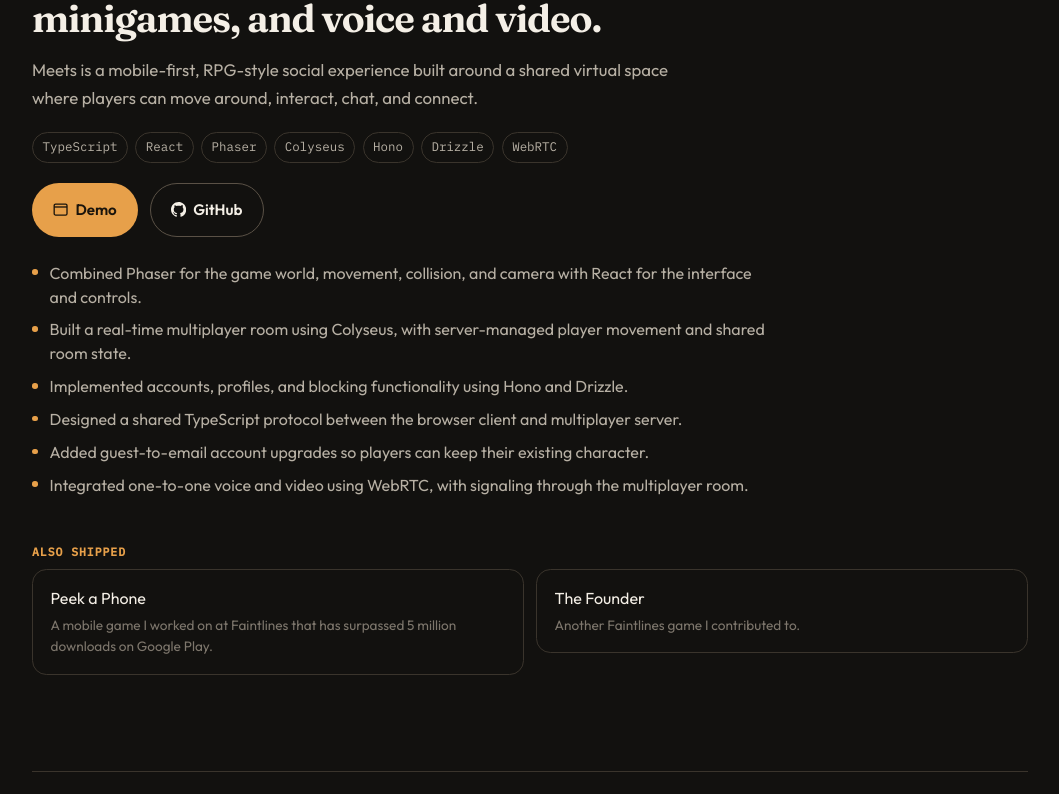
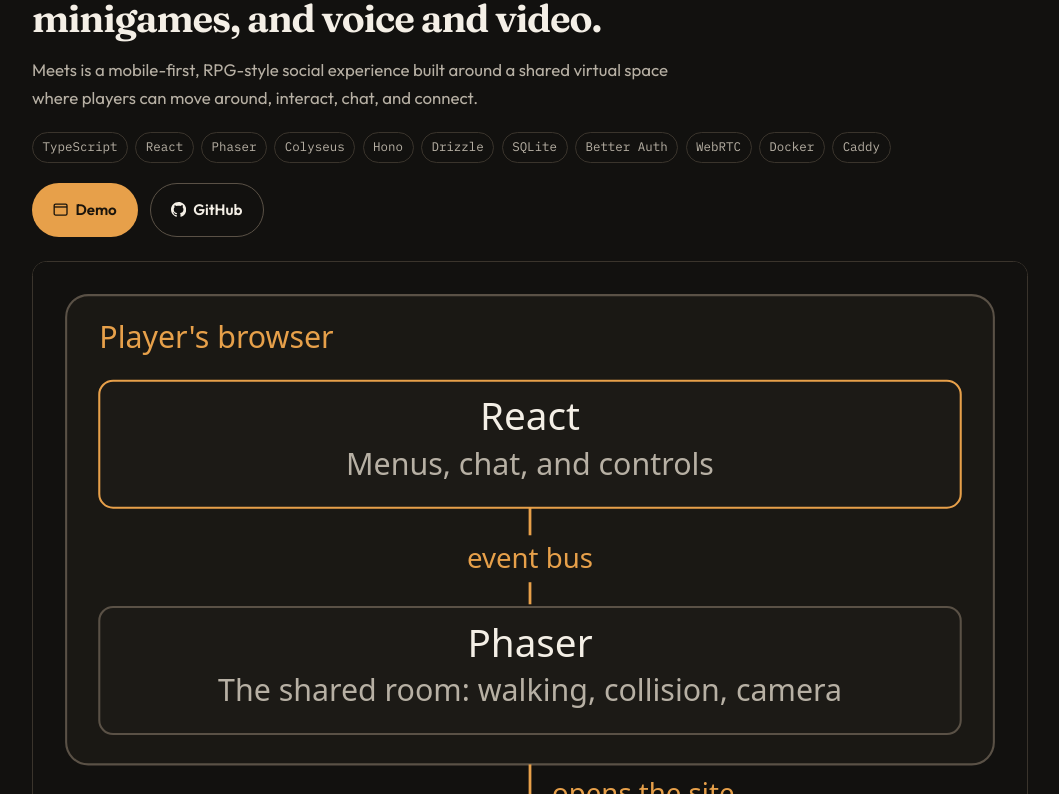
Before and after one commit to YChalfari/portfolio2, a React (Vite) app: page / in a window 1280 px wide. Shown: the part 5146-5940 px from the top of the page, without its empty margins (180-1239 px from the left). Built offline with nearby package versions, Linux system fonts and the light colour scheme; a web font is replaced by a local one.

Commit message:
meets update and diagram

```diff
--- a/src/components/Projects/ProjectGallery.css
+++ b/src/components/Projects/ProjectGallery.css
@@ -22,6 +22,22 @@
 
 .gallery-main:hover .gallery-main-image {
   transform: scale(1.05);
+}
+
+.gallery-main:has(.gallery-image-contain) {
+  aspect-ratio: auto;
+  height: auto;
+}
+
+.gallery-image-contain {
+  width: 100%;
+  height: auto;
+  object-fit: contain;
+  background: #12110f;
+}
+
+.gallery-main:hover .gallery-image-contain {
+  transform: none;
 }
 
 .gallery-main-video {
--- a/src/components/Projects/ProjectGallery.jsx
+++ b/src/components/Projects/ProjectGallery.jsx
@@ -15,6 +15,7 @@
     captions: item.captions,
     caption: item.caption,
     alt: item.alt || `Image ${index + 1}`,
+    fit: item.fit,
   };
 }
 
@@ -80,7 +81,7 @@
       <img
         src={item.src}
         alt={item.alt || projectTitle}
-        className={inModal ? 'gallery-modal-image' : 'gallery-main-image'}
+        className={`${inModal ? 'gallery-modal-image' : 'gallery-main-image'}${item.fit === 'contain' ? ' gallery-image-contain' : ''}`}
       />
     );
   };
--- a/src/data/projects.js
+++ b/src/data/projects.js
@@ -71,21 +71,32 @@
     title: 'Meets',
     summary: 'A multiplayer social game with chat, minigames, and voice and video.',
     description: 'Meets is a mobile-first, RPG-style social experience built around a shared virtual space where players can move around, interact, chat, and connect.',
-    tech: ['TypeScript', 'React', 'Phaser', 'Colyseus', 'Hono', 'Drizzle', 'WebRTC'],
+    tech: ['TypeScript', 'React', 'Phaser', 'Colyseus', 'Hono', 'Drizzle', 'SQLite', 'Better Auth', 'WebRTC', 'Docker', 'Caddy'],
     points: [
-      'Combined Phaser for the game world, movement, collision, and camera with React for the interface and controls.',
-      'Built a real-time multiplayer room using Colyseus, with server-managed player movement and shared room state.',
-      'Implemented accounts, profiles, and blocking functionality using Hono and Drizzle.',
-      'Designed a shared TypeScript protocol between the browser client and multiplayer server.',
+      'Split the client: Phaser draws the world, collision, and camera; React draws controls, chat, and overlays. They meet only through a client event bus.',
+      'Host the live lounge and the HTTP API in one Node process. Colyseus tracks who is in the room; Hono handles accounts, profiles, blocks, and mail.',
+      'Keep room state in memory and patch it over the WebSocket. Store accounts, threads, and scores in SQLite, so a conversation remains after you leave.',
+      'Share the game protocol in TypeScript, and run pool, board-game, and arcade physics on the server. The browser only draws the result.',
+      'Carry call signaling on the room socket. Voice and video travel directly between the two players over WebRTC, and the server does not relay the media.',
+      'Run the live site and staging on a Linux VPS I have root on. Docker keeps the two environments apart, Caddy serves HTTPS, and GitHub Actions ships each release over SSH.',
+      'Implemented accounts, profiles, and blocks with Hono, Drizzle, and Better Auth.',
       'Added guest-to-email account upgrades so players can keep their existing character.',
-      'Integrated one-to-one voice and video using WebRTC, with signaling through the multiplayer room.',
+      'Run lounge bots as Colyseus clients inside the same Node process.',
+      'Store photos and voice uploads as files, served from /uploads.',
     ],
     links: [
       { label: 'Demo', href: 'https://meetz.fun' },
       { label: 'GitHub', href: 'https://github.com/YChalfari/meets' },
     ],
     videos: [],
-    media: [],
+    media: [
+      {
+        src: asset('projects/meets/architecture.svg'),
+        alt: 'Architecture of Meets: a browser, a VPS, one Node process, and saved data',
+        caption: 'A browser joins the live room. Accounts and chat are saved on the VPS. Calls connect the two players directly.',
+        fit: 'contain',
+      },
+    ],
   },
 ];
 
```
Also changed, not shown: public/projects/meets/architecture.svg (added).
